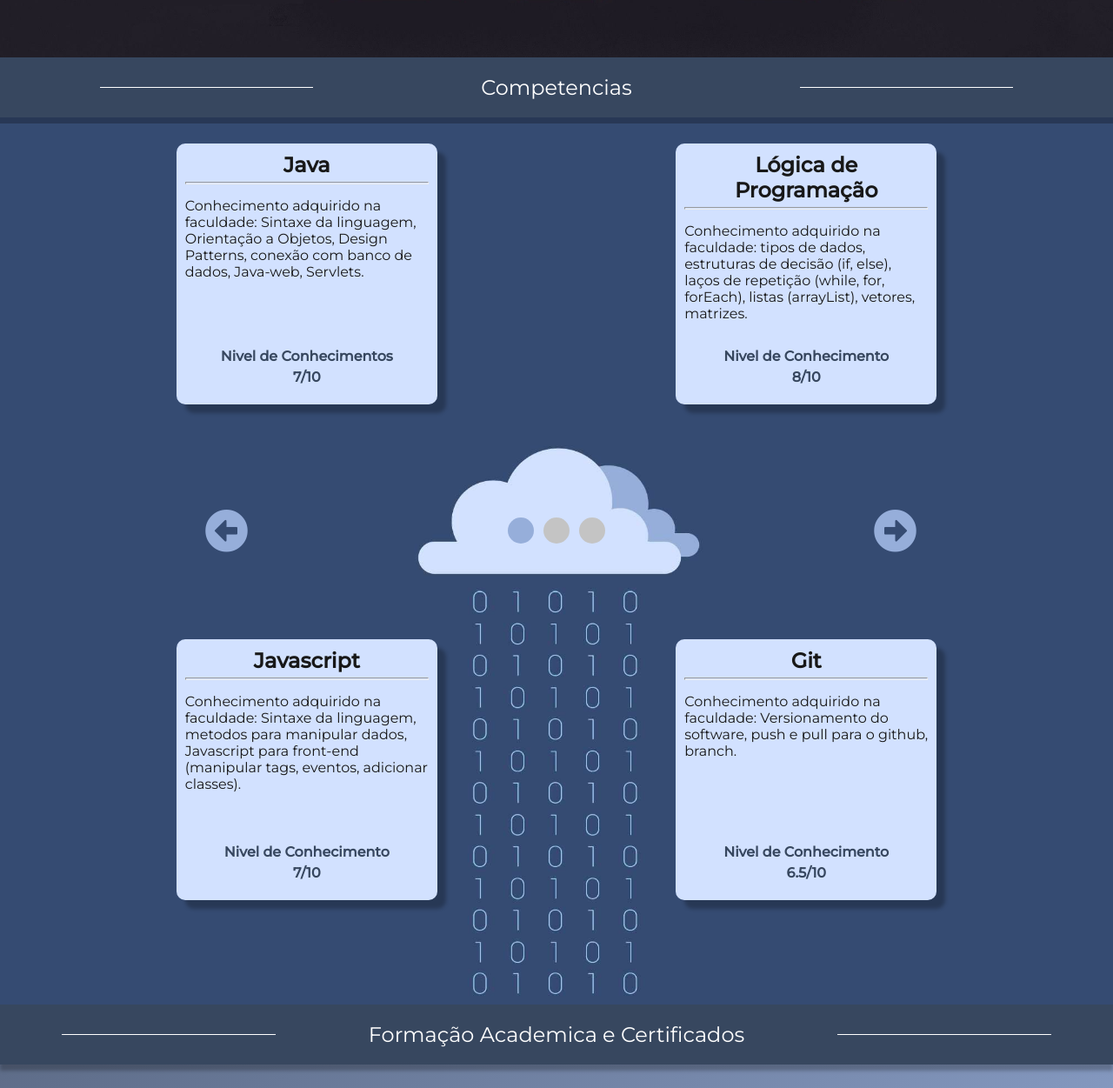
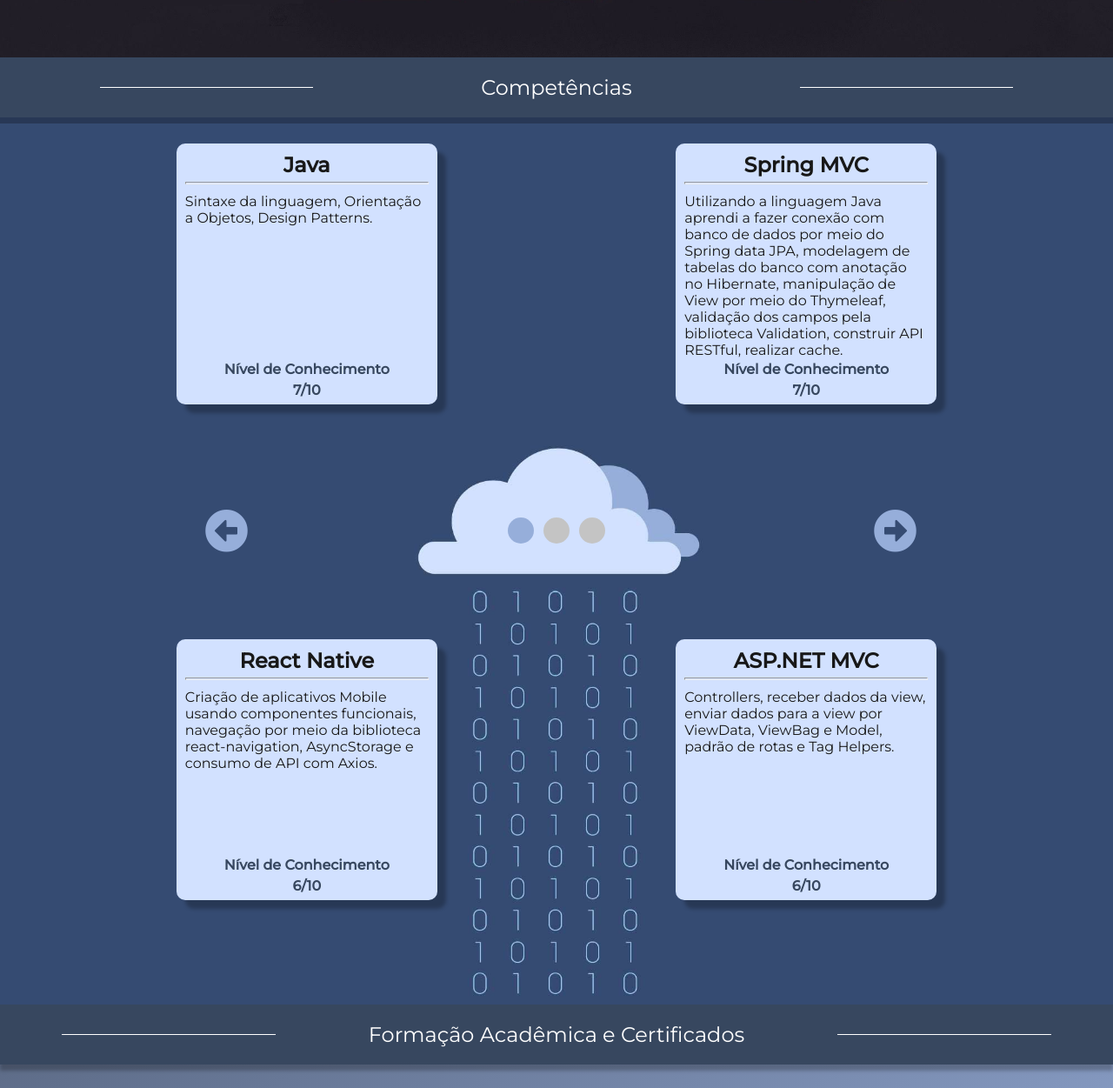
Before and after one commit to gustavo-melo2/SiteCurriculo, a plain HTML site: page index.html in a window 1280 px wide. Shown: the part 678-1929 px from the top of the page at 87% size. Drawn offline with Linux system fonts and the light colour scheme.

Commit message:
Alterações nas competências.

```diff
--- a/css/style.css
+++ b/css/style.css
@@ -235,13 +235,13 @@
     color: #181818;
 }
 .box-competencia p{
-    margin-top: 15px;
+    margin-top: 10px;
     text-align: initial;
 }
 .box-nvl-conhecimento{
     text-align: center;
     position: relative;
-    bottom: 0;
+    bottom: -15px;
 }
 .box-nvl-conhecimento p{
     color: #37475F;
@@ -480,4 +480,8 @@
     header .header-name h1{
         font-size: 17px;
     }
+    .box-competencia p{
+        margin-top: 8px;
+
+    }
 }
--- a/index.html
+++ b/index.html
@@ -19,8 +19,8 @@
         <nav>
             <ul>
                 <li> <a href="#sobre">Sobre</a> </li>
-                <li><a href="#competencias">Competencias</a></li>
-                <li><a href="#faec">Formação Academica e Certificados</a></li>
+                <li><a href="#competencias">Competências</a></li>
+                <li><a href="#faec">Formação Acadêmica e Certificados</a></li>
                 <li><a href="#experiencia">Experiencia</a></li>
                 <li><a href="#contato">Contato</a></li>
             </ul>
@@ -31,8 +31,8 @@
         <div class="container">
             <ul>
                 <li> <a href="#sobre">Sobre</a> </li>
-                <li><a href="#competencias">Competencias</a></li>
-                <li><a href="#faec">Formação Academica e Certificados</a></li>
+                <li><a href="#competencias">Competências</a></li>
+                <li><a href="#faec">Formação Acadêmica e Certificados</a></li>
                 <li><a href="#experiencia">Experiencia</a></li>
                 <li><a href="#contato">Contato</a></li>
             </ul>
@@ -54,7 +54,7 @@
         <section id="competencias" class="competencias">
             <div class="header-content">
                 <div></div>
-                <h2>Competencias</h2>
+                <h2>Competências</h2>
                 <div></div>
             </div>
             <div class="background-competencias">
@@ -65,32 +65,32 @@
                                 <div class="box-content-principal">
                                     <h2>Java</h2>
                                     <hr>
-                                    <p>Conhecimento adquirido na faculdade: Sintaxe da linguagem, Orientação a Objetos, Design Patterns, conexão com banco de dados, Java-web, Servlets.</p>
+                                    <p>Sintaxe da linguagem, Orientação a Objetos, Design Patterns.</p>
                                 </div>
                                 <div class="box-nvl-conhecimento">
-                                    <p>Nivel de Conhecimentos</p>
+                                    <p>Nível de Conhecimento</p>
                                     <p>7/10</p>
                                 </div>
                             </div>
                             <div class="box-competencia group1 hidden show">
                                 <div class="box-content-principal">
-                                    <h2>Lógica de Programação</h2>
+                                    <h2>Spring MVC</h2>
                                     <hr>
-                                    <p>Conhecimento adquirido na faculdade: tipos de dados, estruturas de decisão (if, else), laços de repetição (while, for, forEach), listas (arrayList), vetores, matrizes. </p>
+                                    <p>Utilizando a linguagem Java aprendi a fazer conexão com banco de dados por meio do Spring data JPA, modelagem de tabelas do banco com anotação no Hibernate, manipulação de View por meio do Thymeleaf, validação dos campos pela biblioteca Validation, construir API RESTful, realizar cache.</p>
                                 </div>
                                 <div class="box-nvl-conhecimento">
-                                    <p>Nivel de Conhecimento</p>
-                                    <p>8/10</p>
+                                    <p>Nível de Conhecimento</p>
+                                    <p>7/10</p>
                                 </div>
                             </div>
                             <div class="box-competencia group1 hidden">
                                 <div class="box-content-principal">
                                     <h2>HTML5</h2>
                                     <hr>
-                                    <p>Conhecimento adquirido na faculdade: Criar layouts semanticos e totalmente responsivos, formularios, tabelas.</p>
+                                    <p>Criar layouts semânticos e totalmente responsivos, formularios, tabelas.</p>
                                 </div>
                                 <div class="box-nvl-conhecimento">
-                                    <p>Nivel de Conhecimento</p>
+                                    <p>Nível de Conhecimento</p>
                                     <p>9/10</p>
                                 </div>
                             </div>
@@ -98,10 +98,10 @@
                                 <div class="box-content-principal">
                                     <h2>CSS3</h2>
                                     <hr>
-                                    <p>Conhecimento adquirido na faculdade: Estilização de layouts para desktop ou mobile, basico de animações.</p>
+                                    <p>Estilização de layouts para desktop ou mobile, básico de animações.</p>
                                 </div>
                                 <div class="box-nvl-conhecimento">
-                                    <p>Nivel de Conhecimento</p>
+                                    <p>Nível de Conhecimento</p>
                                     <p>8/10</p>
                                 </div>
                             </div>
@@ -112,19 +112,19 @@
                                     <p>Reading: Básico <br> Listening: Básico <br> Speaking: Básico</p>
                                 </div>
                                 <div class="box-nvl-conhecimento">
-                                    <p>Nivel de Conhecimento</p>
+                                    <p>Nível de Conhecimento</p>
                                     <p>4/10</p>
                                 </div>
 
                             </div>
                             <div class="box-competencia group1 hidden">
                                 <div class="box-content-principal">
-                                    <h2>Oracle Database</h2>
+                                    <h2>Banco de dados</h2>
                                     <hr>
-                                    <p>Conhecimento adquirido na faculdade: Modelagem de banco de dados relacional, primary key, foreign key, relacionamento entre tabelas, sequence, drop table.</p>
+                                    <p>Modelagem de banco de dados relacional, primary key, foreign key, relacionamento entre tabelas, sequence, drop table.</p>
                                 </div>
                                 <div class="box-nvl-conhecimento">
-                                    <p>Nivel de Conhecimento</p>
+                                    <p>Nível de Conhecimento</p>
                                     <p>8/10</p>
                                 </div>
                             </div>
@@ -141,45 +141,45 @@
                         <div class="container-duas-competencias">
                             <div class="box-competencia group2 hidden show">
                                 <div class="box-content-principal">
-                                    <h2>Javascript</h2>
+                                    <h2>React Native</h2>
                                     <hr>
-                                    <p>Conhecimento adquirido na faculdade: Sintaxe da linguagem, metodos para manipular dados, Javascript para front-end (manipular tags, eventos, adicionar classes).</p>
+                                    <p>Criação de aplicativos Mobile usando componentes funcionais, navegação por meio da biblioteca react-navigation, AsyncStorage e consumo de API com Axios.</p>
                                 </div>
                                 <div class="box-nvl-conhecimento">
-                                    <p>Nivel de Conhecimento</p>
-                                    <p>7/10</p>
+                                    <p>Nível de Conhecimento</p>
+                                    <p>6/10</p>
                                 </div>
                             </div>
                             <div class="box-competencia group2 hidden show">
                                 <div class="box-content-principal">
-                                    <h2>Git</h2>
+                                    <h2>ASP.NET MVC</h2>
                                     <hr>
-                                    <p>Conhecimento adquirido na faculdade: Versionamento do software, push e pull para o github, branch.</p>
+                                    <p>Controllers, receber dados da view, enviar dados para a view por ViewData, ViewBag e Model, padrão de rotas e Tag Helpers. </p>
                                 </div>
                                 <div class="box-nvl-conhecimento">
-                                    <p>Nivel de Conhecimento</p>
-                                    <p>6.5/10</p>
+                                    <p>Nível de Conhecimento</p>
+                                    <p>6/10</p>
                                 </div>
                             </div>
                             <div class="box-competencia group2 hidden">
                                 <div class="box-content-principal">
-                                    <h2>Gestão de Projetos</h2>
+                                    <h2>Javascript</h2>
                                     <hr>
-                                    <p>Conhecimento adquirido na faculdade: Metodologia Agil e Scrum.</p>
+                                    <p>Sintaxe da linguagem, ES6+, destructuring, arrow functions, métodos para manipular dados, Javascript para front-end (manipular tags, eventos, adicionar classes).</p>
                                 </div>
                                 <div class="box-nvl-conhecimento">
-                                    <p>Nivel de Conhecimento</p>
-                                    <p>5/10</p>
+                                    <p>Nível de Conhecimento</p>
+                                    <p>7/10</p>
                                 </div>
                             </div>
                             <div class="box-competencia group2 hidden">
                                 <div class="box-content-principal">
                                     <h2>SQL</h2>
                                     <hr>
-                                    <p>Conhecimento adquirido na faculdade: Criação de queries para manipulação de dados no banco de dados (CRUD), join (inner, left, right).</p>
+                                    <p>Criação de queries para manipulação de dados no banco de dados (CRUD), join (inner, left, right).</p>
                                 </div>
                                 <div class="box-nvl-conhecimento">
-                                    <p>Nivel de Conhecimento</p>
+                                    <p>Nível de Conhecimento</p>
                                     <p>8/10</p>
                                 </div>
                             </div>
@@ -187,23 +187,23 @@
                                 <div class="box-content-principal">
                                     <h2>Node js</h2>
                                     <hr>
-                                    <p>Conhecimento adquirido em cursos a parte: Express js, rotas, http, conexão e manipulação dos dados do banco de dados por meio do Sequelize, sessões do usuario via express-session. </p>
+                                    <p>Express js, rotas, http, conexão e manipulação dos dados do banco de dados por meio do Sequelize, sessões do usuário via express-session. </p>
                                 </div>
 
                                 <div class="box-nvl-conhecimento">
-                                    <p>Nivel de Conhecimento</p>
+                                    <p>Nível de Conhecimento</p>
                                     <p>6/10</p>
                                 </div>
                             </div>
                             <div class="box-competencia group2 hidden">
                                 <div class="box-content-principal">
-                                    <h2>Bootstrap</h2>
+                                    <h2>Git</h2>
                                     <hr>
-                                    <p>Conhecimento adquirido em curso a parte: Sistema de grid e alguns componentes (navs, card, espaçamento).</p>
+                                    <p>Versionamento do software utilizando o git flow, push e pull para o github, branch.</p>
                                 </div>
                                 <div class="box-nvl-conhecimento">
-                                    <p>Nivel de Conhecimento</p>
-                                    <p>4/10</p>
+                                    <p>Nível de Conhecimento</p>
+                                    <p>7/10</p>
                                 </div>
                             </div>
 
@@ -219,7 +219,7 @@
         <section id="faec" class="formacaoAcademiaCertificados">
             <div class="header-content">
                 <div></div>
-                <h2>Formação Academica e Certificados</h2>
+                <h2>Formação Acadêmica e Certificados</h2>
                 <div></div>
             </div>
             <div class="container">
@@ -280,10 +280,10 @@
 
                     <div class="box-text-experiencia">
                         <p>
-                            Com parceria da FIAP com a empresa B2W, desenvolvemos um sistema que auxilia  no seu  processo seletivo. Eu fiquei responsavel pelo back-end, que foi feito em java, usando orientação a objetos, Design Patterns para conexão com o banco de dados e Java-web para front-end.
+                            Com parceria da FIAP com a empresa B2W, desenvolvemos um sistema que auxilia  no seu  processo seletivo. Eu fiquei responsável pelo back-end, que foi feito em java, usando orientação a objetos, Design Patterns para conexão com o banco de dados e Java-web para front-end.
                         </p>
                         <p>
-                            O projeto em si consiste em uma plataforma que o usuario pode usar para poder ficar por dentro das vagas de emprego disponiveis e se candidatar. Os administradores podem criar novas vagas e alertar os usuarios sobre eventos que a empresa está oferecendo.
+                            O projeto em si consiste em uma plataforma que o usuário pode usar para poder ficar por dentro das vagas de emprego disponíveis e se candidatar. Os administradores podem criar novas vagas e alertar os usuários sobre eventos que a empresa está oferecendo.
                         </p>
                     </div>
 
@@ -302,8 +302,8 @@
                     <h2>Overview</h2>
                     <ul>
                         <li> <a href="#sobre">Sobre</a> </li>
-                        <li><a href="#competencias">Competencias</a></li>
-                        <li><a href="#faec">Formação Academica e Certificados</a></li>
+                        <li><a href="#competencias">Competências</a></li>
+                        <li><a href="#faec">Formação Acadêmica e Certificados</a></li>
                         <li><a href="#experiencia">Experiencia</a></li>
                     </ul>
                 </div>
```
Also changed, not shown: js/script.js (+12 -16 lines).
